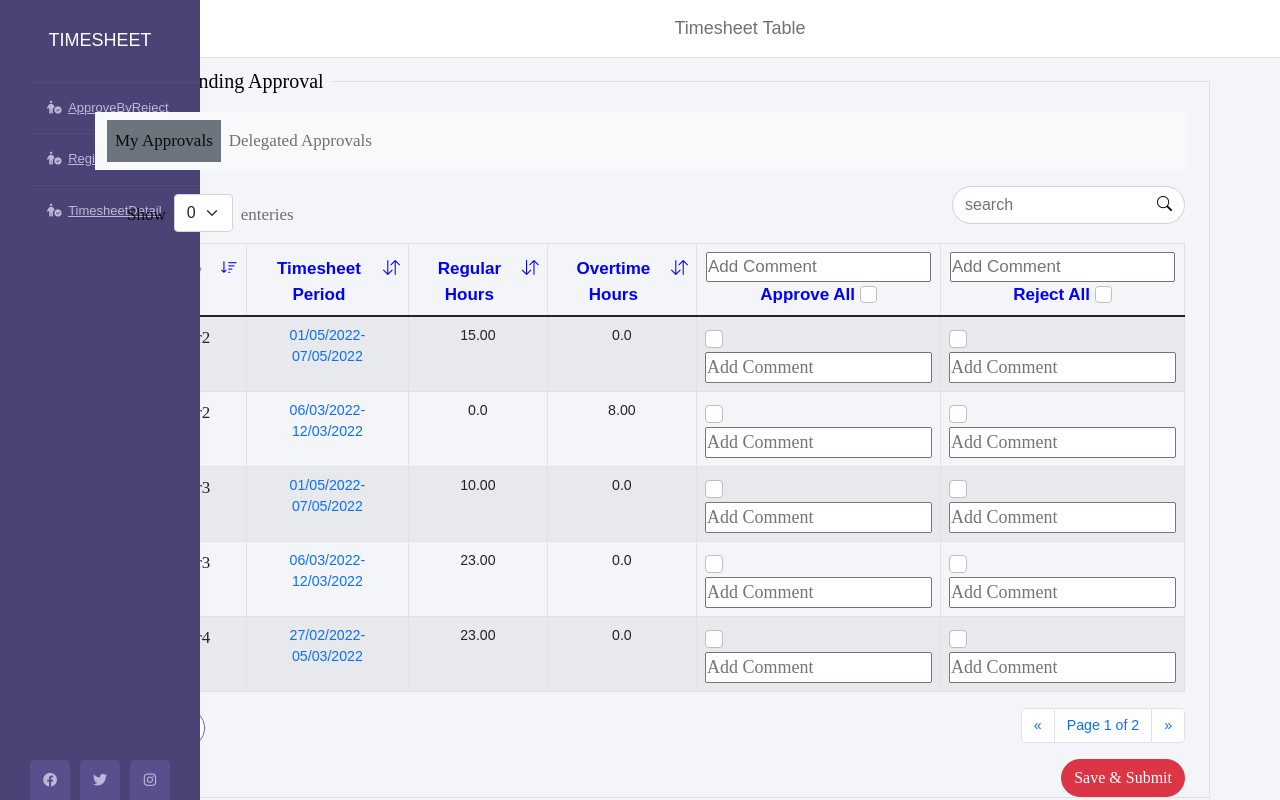
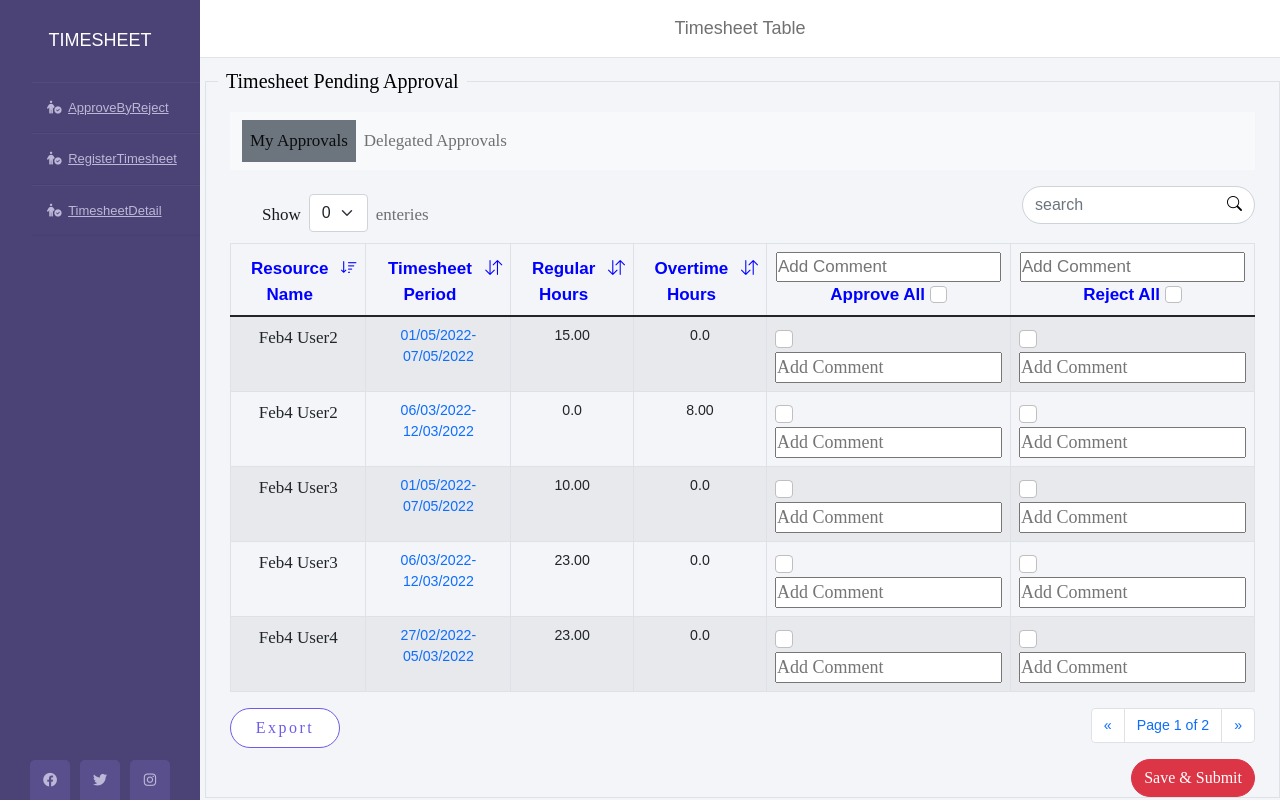
Before and after one commit to Binary-Training/Timesheet-UI, a React (Create React App) app: page /ApproveByReject in a window 1280 px wide. Built offline with nearby package versions, Linux system fonts and the light colour scheme.

Commit message:
add files

```diff
--- a/src/App.css
+++ b/src/App.css
@@ -160,7 +160,7 @@ body {
 }
 
 .righter{
-  padding-left:205px ;
+  padding-left:205px;
 }
 
 .button {
--- a/src/Components/Reject/Pages/ApproveByReject.js
+++ b/src/Components/Reject/Pages/ApproveByReject.js
@@ -6,7 +6,7 @@ import { Card } from "react-bootstrap";
 
 export default function ApproveByReject() {
     return (
-        <div>
+        <div className="righter">
             <fieldset className="container border">
                 <legend className="float-none w-auto p-2 text-color extra">Timesheet Pending Approval</legend>
 
--- a/src/Components/Reject/Pages/RegisterTimesheet.js
+++ b/src/Components/Reject/Pages/RegisterTimesheet.js
@@ -5,7 +5,7 @@ import Table from "react-bootstrap/Table"
 
 export default function MainTable() {
     return (
-        <div>
+        <div className="righter">
             <fieldset className="container border ">
                 <legend className="float-none w-auto p-2 text-color extra">Register Timesheet</legend>
 
--- a/src/Components/Reject/Pages/TimesheetDetail.js
+++ b/src/Components/Reject/Pages/TimesheetDetail.js
@@ -4,7 +4,7 @@ import { Table } from "react-bootstrap";
 
 export default function TimesheetDetail() {
     return (
-        <div>
+        <div className="righter">
 
             <fieldset className="container border ">
                 <legend className="float-none w-auto p-2 text-color extra">Pending</legend>
```
